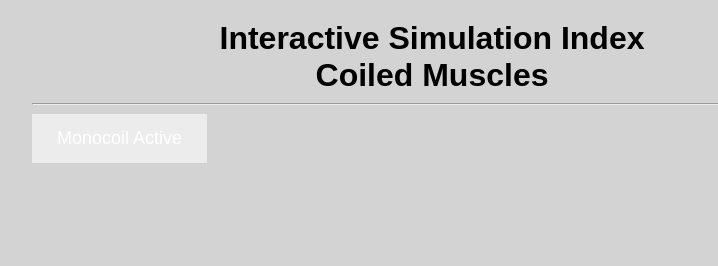
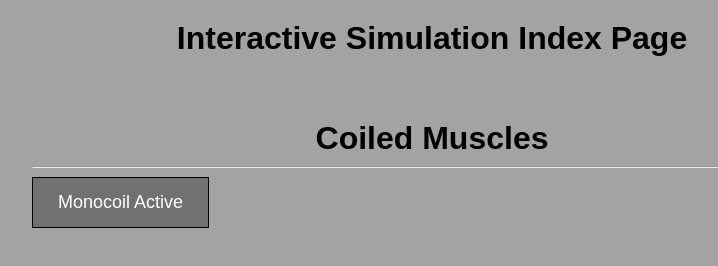
Before and after one commit to GazzolaLab/PyElastica-Interactive, a plain HTML site: page index.html in a window 1280 px wide. Shown: the whole page, without its empty margins (208-926 px from the left). Drawn offline with Linux system fonts and the light colour scheme.

Commit message:
index page formatting

```diff
--- a/index.html
+++ b/index.html
@@ -7,10 +7,15 @@
 
 <body>
 
+<body>
+
   <h1>
-  Interactive Simulation Index
+    Interactive Simulation Index Page
+  </h1>
+
   <br>
-</h1>
+  <br>
+  <br>
 
   <h1>Coiled Muscles</h1>
   <hr>
@@ -20,5 +25,7 @@
 
   </body>
 
+</body>
+
 
 </html>
--- a/public/index.css
+++ b/public/index.css
@@ -4,7 +4,7 @@ body {
   width:800px;
   padding: 20px;
   margin: auto;
-  background-color:#d3d3d3;
+  background-color:rgb(163, 163, 163);
 }
 
 h1 {
@@ -20,13 +20,13 @@ h2 {
 }
 
 a:link, a:visited {
-  background-color: #ececec;
+  background-color: rgb(113, 113, 113);
   color: white;
   padding: 14px 25px;
   text-align: center;
   text-decoration: none;
   display: inline-block;
-  border-color: black;
+  border:1px solid black;
 }
 
 a:hover, a:active {
```
Lines whose indentation alone changed are shown as unchanged.
